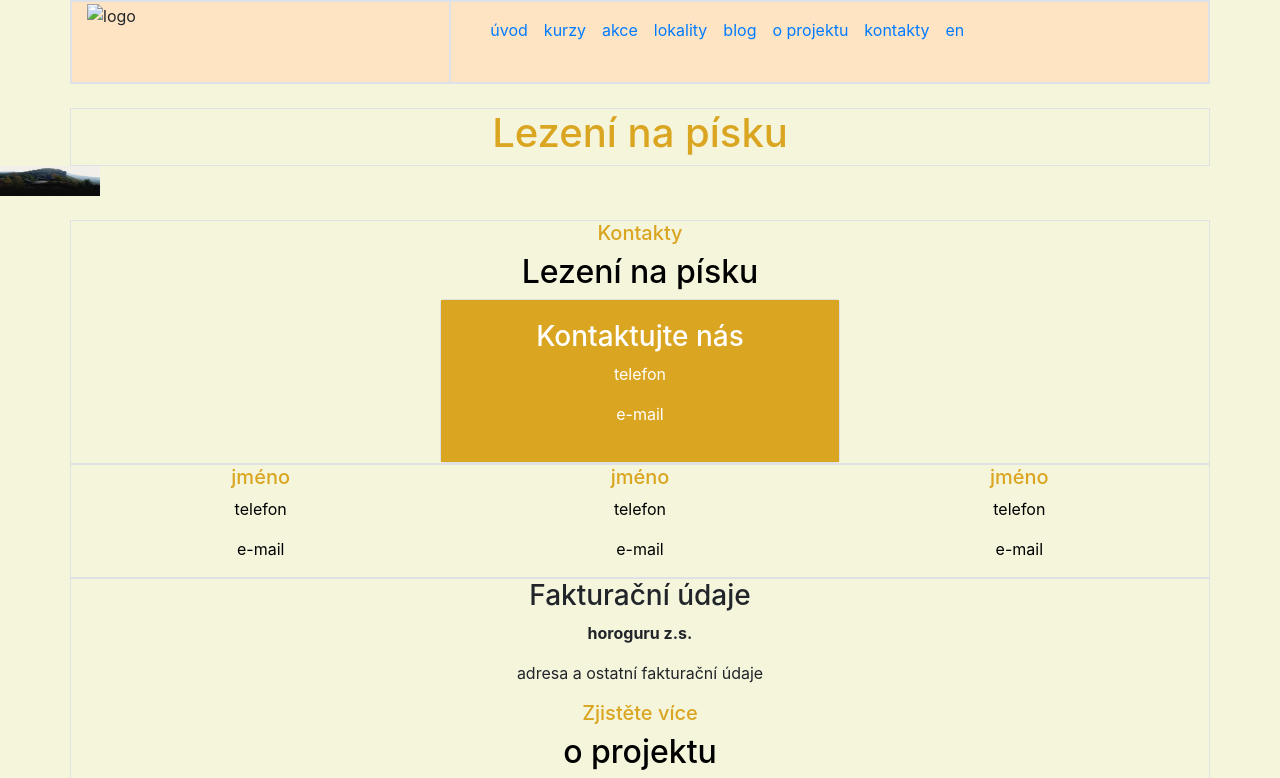
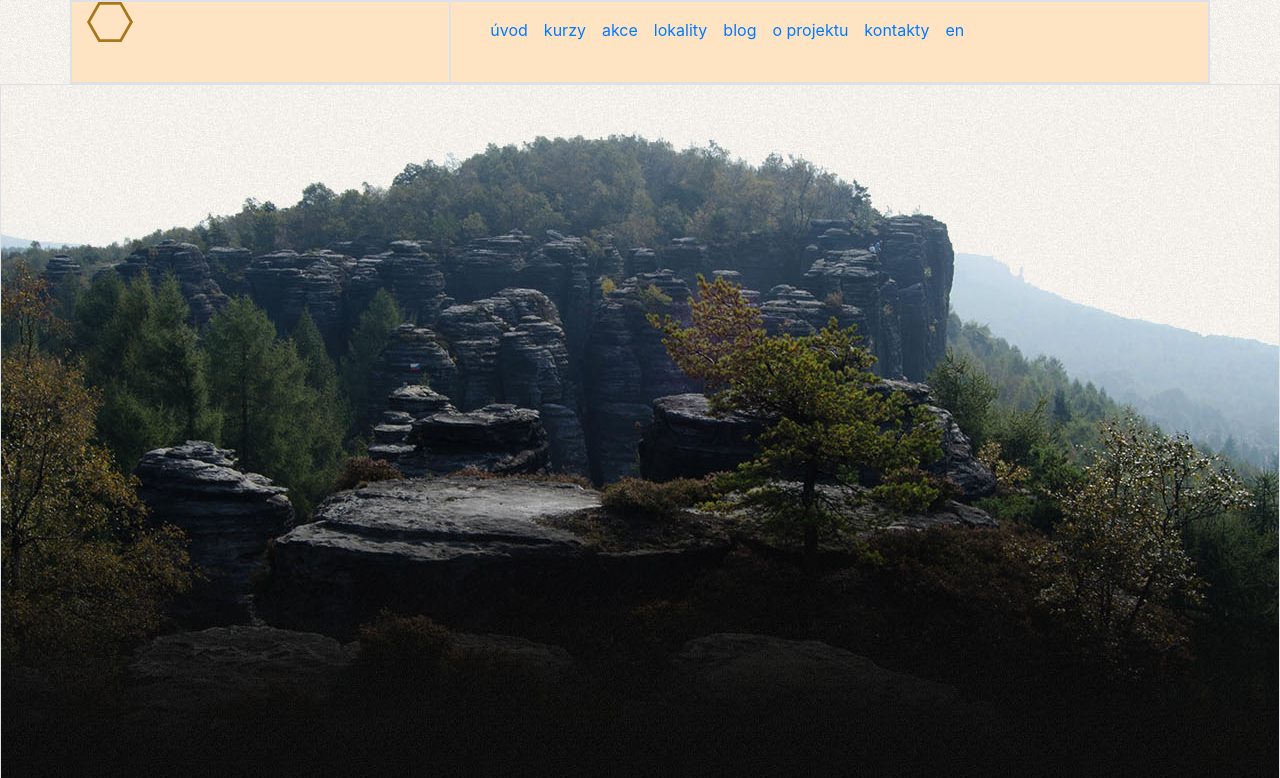
Before and after one commit to NeverGetTheUsernameIWant/Lezeni_na_pisku, a plain HTML site: page kontakty.html in a window 1280 px wide. Shown: the top 778 px of the page. Drawn offline with nearby package versions, Linux system fonts and the light colour scheme.

Commit message:
hero-image a pozadí stránky

```diff
--- a/kontakty.html
+++ b/kontakty.html
@@ -13,21 +13,23 @@
 
 
   <!--custom CSS-->
-
+  <link rel="stylesheet" href="./style.css">
 
 </head>
 
 
 
 
-<body style="background-color:beige;">
+<body>
+
+
   <!--navbar-->
   <div class="container-sm border" style="background-color: bisque;">
 
     <div class="row">
 
       <div class="col-md-4 border">
-        <img src="#" alt="logo">
+        <img src="./source/hexagon_outline.svg" alt="logo" style="height:40px; align-self: center;">
       </div>
 
 
@@ -70,12 +72,16 @@
 
 
   <!--uvodní fotografie s nadpisem-->
-  <div class="container-sm mt-4 border">
-    <h1 style="text-align: center; color: goldenrod;">Lezení na písku</h3>
+
+  <div class="container-fluid border hero_image" style="height: 800px; align-items: center;">
+
   </div>
 
-  <img src="./source/homepage_prechod.jpg" style="width:100px; height:30px;" alt="uvodní fotka skály">
 
+  <!--
+  <h1 style="text-align: center; color: goldenrod;">Lezení na písku</h3>
+    <img src="./source/homepage_prechod.jpg" style="width:100px; height:30px;" alt="uvodní fotka skály">
+-->
 
 
 
@@ -105,20 +111,20 @@
 
       <div class="col-md-4">
         <h5 style="text-align: center; color: goldenrod;">jméno</h5>
-        <p style="text-align: center; color: black;">telefon</hp>
-        <p style="text-align: center; color: black;">e-mail</hp>
+        <h6 style="text-align: center; color: goldenrod;">pozice</h6>
+        <p style="text-align: center; color: black;">telefon<br>e-mail</hp>
       </div>
 
       <div class="col-md-4">
         <h5 style="text-align: center; color: goldenrod;">jméno</h5>
-        <p style="text-align: center; color: black;">telefon</hp>
-        <p style="text-align: center; color: black;">e-mail</hp>
+        <h6 style="text-align: center; color: goldenrod;">pozice</h6>
+        <p style="text-align: center; color: black;">telefon<br>e-mail</hp>
       </div>
 
       <div class="col-md-4">
         <h5 style="text-align: center; color: goldenrod;">jméno</h5>
-        <p style="text-align: center; color: black;">telefon</hp>
-        <p style="text-align: center; color: black;">e-mail</hp>
+        <h6 style="text-align: center; color: goldenrod;">pozice</h6>
+        <p style="text-align: center; color: black;">telefon<br>e-mail</hp>
       </div>
 
     </div>
--- a/style.css
+++ b/style.css
@@ -0,0 +1,14 @@
+
+
+
+
+
+body {
+    background-image: url(./source/pattern_gray.jpg);
+}
+
+.hero_image {
+    background-image: url(./source/homepage_prechod.jpg);
+    background-position: center;
+    position: static;
+}
```
Also changed, not shown: source/pattern_gold.jpg (added).
